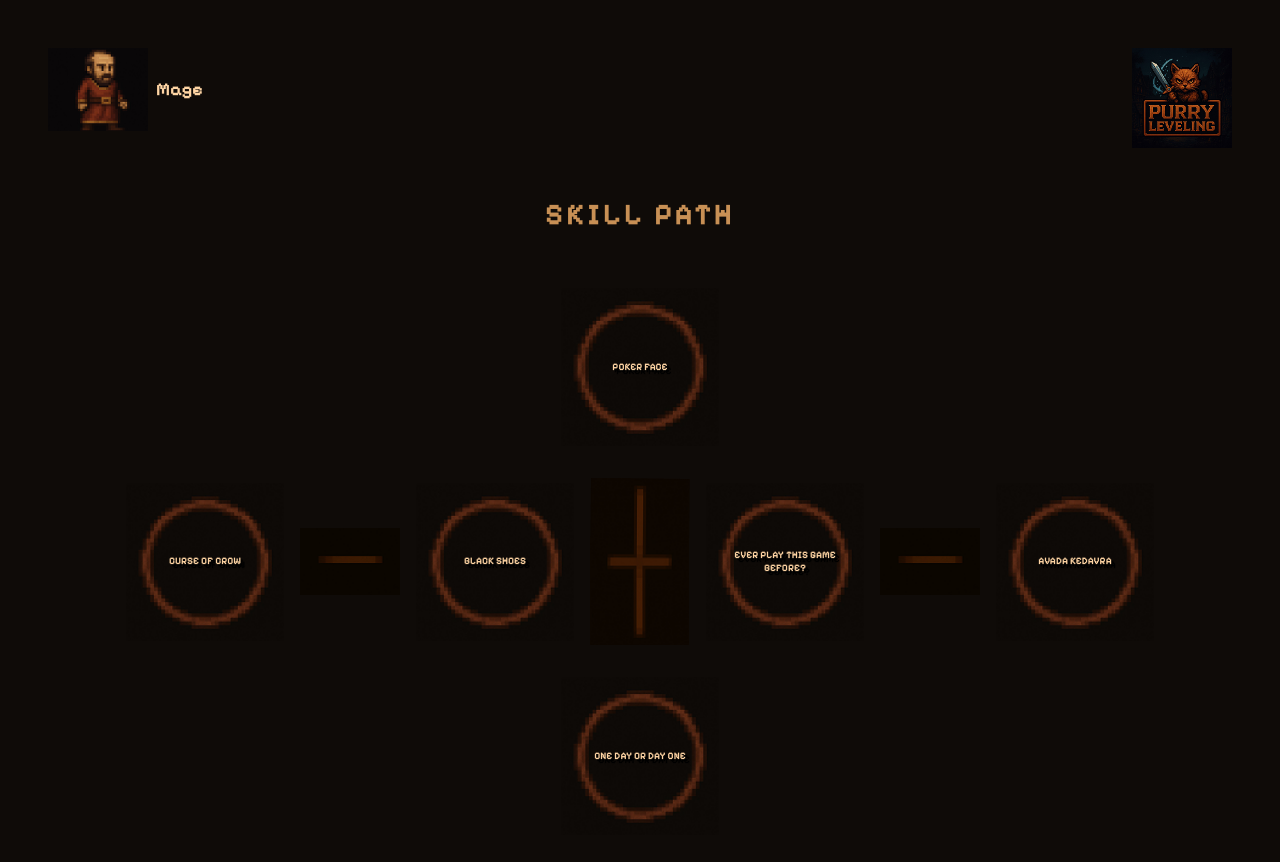
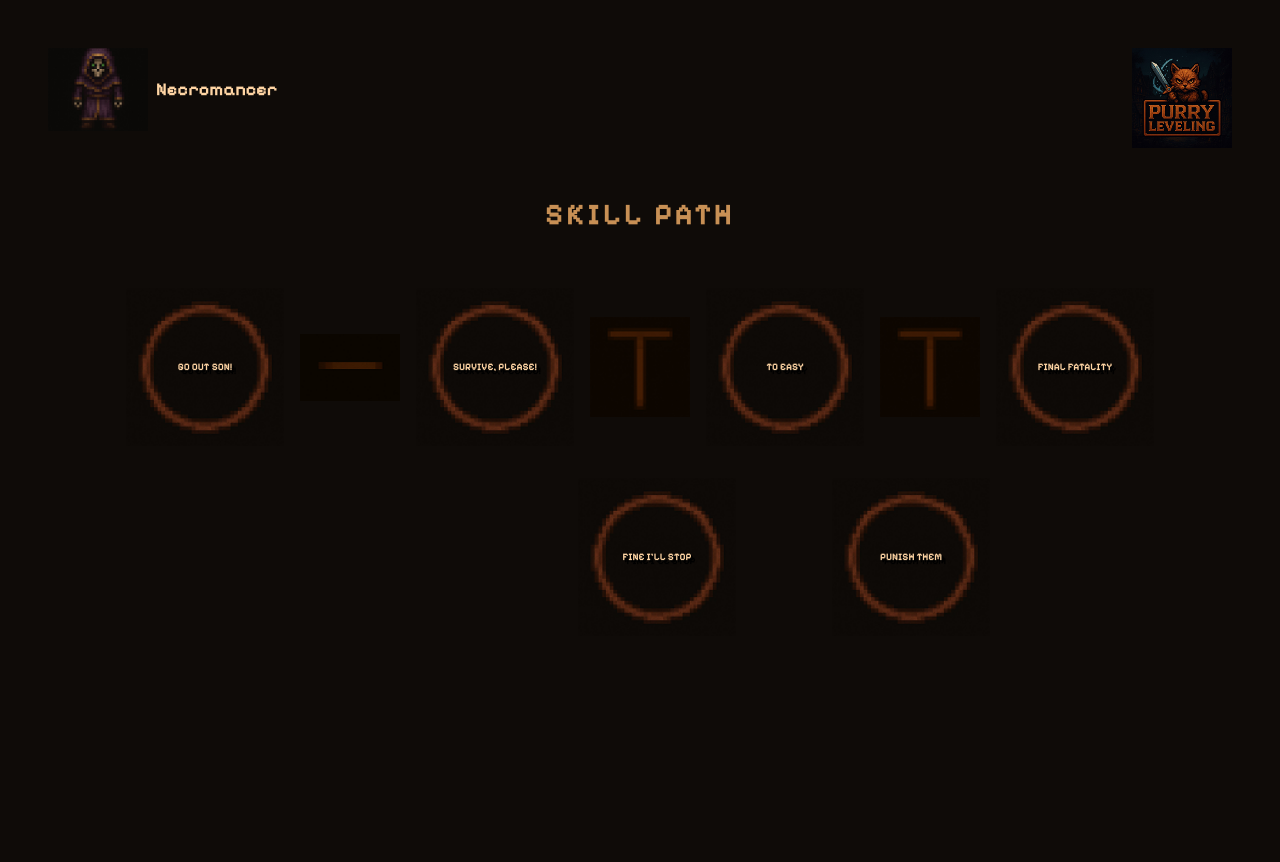
Before and after one commit to adndax/Tubes1-Website_Pemrograman-Berorientasi-Objek, a Next.js app: page /necromancer in a window 1280 px wide. Shown: the top 862 px of the page. After the commit the page ends 800 px from the top, so only its background shows below. Built offline with nearby package versions, Linux system fonts and the light colour scheme.

Commit message:
fix necromancer

```diff
--- a/src/app/necromancer/page.tsx
+++ b/src/app/necromancer/page.tsx
@@ -3,14 +3,14 @@
 import Image from "next/image";
 import SkillCircle from "../../component/SkillCircle";
 
-export default function MageSkillTree() {
+export default function NecromancerSkillTree() {
   return (
     <div className="min-h-screen bg-[var(--background)] text-[var(--foreground)] p-6 sm:p-12 flex flex-col items-center gap-8 font-press">
       {/* Header */}
       <div className="w-full flex justify-between items-start">
         <div className="flex items-center gap-2">
-          <Image src="/icon_mage.png" alt="Mage" width={100} height={100} />
-          <span className="text-lg text-[#FFD5A4] font-press">Mage</span>
+          <Image src="/icon_necromancer.png" alt="Necromancer" width={100} height={100} />
+          <span className="text-lg text-[#FFD5A4] font-press">Necromancer</span>
         </div>
         <Image src="/logo.png" alt="Logo" width={100} height={100} />
       </div>
@@ -22,22 +22,33 @@ export default function MageSkillTree() {
 
       {/* Skill Tree Layout */}
       <div className="relative flex flex-col items-center gap-8 mt-6">
-        {/* Top node */}
-        <SkillCircle label="POKER FACE" id="poker-face" />
-
-        {/* Horizontal skill path */}
+        {/* Top row */}
         <div className="flex items-center justify-center gap-2 sm:gap-4">
-          <SkillCircle label="CURSE OF CROW" id="curse-of-crow" />
+          <SkillCircle label="GO OUT SON!" id="go-out-son" />
           <Image src="/cabang-lurus.png" alt="-" width={100} height={100} />
-          <SkillCircle label="BLACK SHOES"  id="black-shoes" />
-          <Image src="/cabang-tiga.png" alt="-" width={100} height={100} />
-          <SkillCircle label="EVER PLAY THIS GAME BEFORE?" id="ever-play-this-game-before" />
-          <Image src="/cabang-lurus.png" alt="-" width={100} height={100} />
-          <SkillCircle label="AVADA KEDAVRA" id="avada-kedavra" />
+          <SkillCircle label="SURVIVE, PLEASE!" id="survive-please" />
+          <Image src="/cabang-t.png" alt="-" width={100} height={100} />
+          <SkillCircle label="TO EASY" id="to-easy" />
+          <Image src="/cabang-t.png" alt="-" width={100} height={100} />
+          <SkillCircle label="FINAL FATALITY" id="final-fatality" />
         </div>
 
-        {/* Bottom node */}
-        <SkillCircle label="ONE DAY OR DAY ONE" id="one-day-or-day-one" />
+        {/* T-connections to middle with horizontal connection */}
+        {/* <div className="flex flex-col items-center">
+          <Image src="/cabang-t.png" alt="↓" width={100} height={100} />
+        </div>
+         */}
+        {/* Bottom row */}
+        <div className="flex ">
+        <div className=" items-center justify-center gap-2 sm:gap-4 ml-72 ">
+          <SkillCircle label="FINE I'LL STOP" id="fine-ill-stop" />
+          {/* <SkillCircle label="PUNISH THEM" id="punish-them" /> */}
+        </div>
+        <div className=" items-center justify-center gap-2 sm:gap-4 ml-24">
+          {/* <SkillCircle label="FINE I'LL STOP" id="fine-ill-stop" /> */}
+          <SkillCircle label="PUNISH THEM" id="punish-them" />
+        </div>
+        </div>
       </div>
     </div>
   );
```
